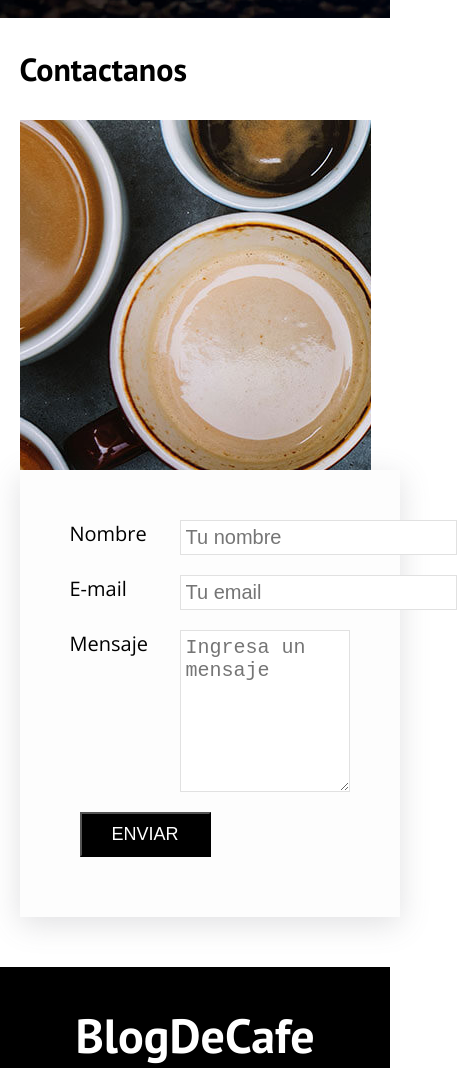
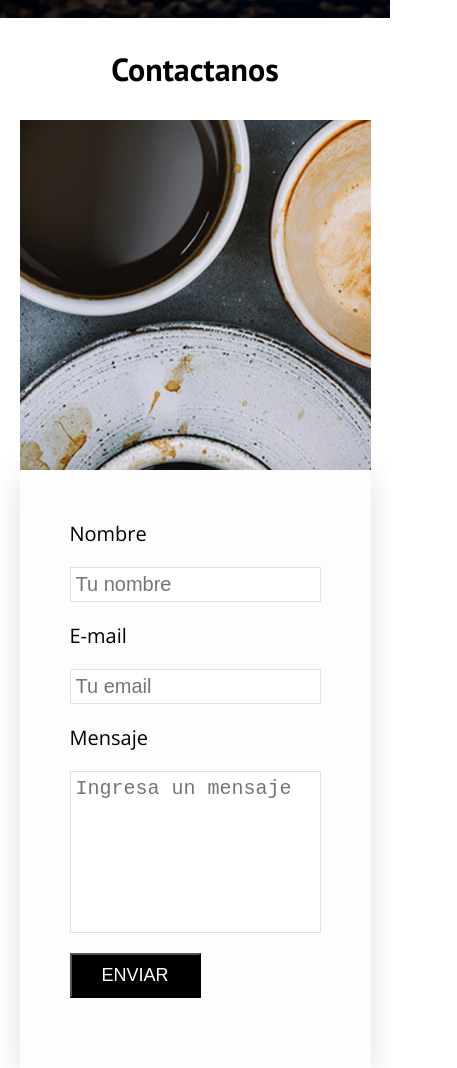
Before and after one commit to EmilianoVolk/EmilianoVolk.github.io, a plain HTML site: page proyects/proyecto2/contacto.html in a window 390 px wide. Shown: the part 582-1650 px from the top of the page, 457 px wide, since content can reach past the window. Drawn offline with nearby package versions, Linux system fonts and the light colour scheme.

Commit message:
proyect 2 details

```diff
--- a/proyects/proyecto2/contacto.html
+++ b/proyects/proyecto2/contacto.html
@@ -54,7 +54,7 @@
 
             <div class="input">
                 <label for="mensaje">Mensaje</label>
-                <textarea id="mensaje" placeholder="Ingresa un mensaje"></textarea>
+                <textarea id="mensaje" placeholder="Ingresa un mensaje" class="texarea"></textarea>
             </div>
 
 
--- a/proyects/proyecto2/style.css
+++ b/proyects/proyecto2/style.css
@@ -78,7 +78,6 @@ ul {
 
     @media(max-width: 768px) {
         display: block;
-        margin: 1rem
     }
 
 }
@@ -144,7 +143,11 @@ ul {
 }
 
 .header-text{
-    margin-top: 15rem;
+    margin-top: 10rem;
+
+    @media(min-width: 768px) {
+        margin-top: 15rem;
+    }
     text-align: center;
     color: var(--blanco);
 }
@@ -192,7 +195,7 @@ ul {
 .aside{
     display: flex;
     flex-direction: column;
-
+    margin: 2rem
 }
 
 .information h4{
@@ -258,12 +261,15 @@ ul {
 }
 
 .bloque{
-    display: grid;
-    grid-template-columns: 1fr 2fr;
     gap: 2rem;
     padding: 0 0 4rem 0;
     margin: 5rem 0;
     border-bottom: 1px solid var(--claro);
+
+    @media(min-width: 768px) {
+        display: grid;
+        grid-template-columns: 1fr 2fr;
+    }
 }
 
 .bloque:last-child{
@@ -277,26 +283,42 @@ ul {
     background-image: url(img/contacto.jpg);
     width: 100%;
     height: 40rem;
+    @media(max-width: 768px) {
+        background-position: center;
+    }
+}
+
+.contenedor-contacto{
+    h3{
+        text-align: center;
+    }
 }
 
 .formulario{
     background-color: rgb(253, 253, 253);
-    width: 80%;
+    max-width: 80%;
     margin: -5rem auto 5rem auto;
     padding: 5rem;
-    z-index: 1;
     box-shadow: rgba(100, 100, 111, 0.2) 0px 7px 29px 0px;
 }
 
 
 .input label{
-    flex: 0 0 9rem;
+    @media(min-width: 768px) {
+        flex: 0 0 9rem;
+    }
 }
+
 .input{
     font-size: 2rem;
     display: flex;
+    flex-direction: column;
     margin-bottom: 2rem;
     gap: 2rem;
+
+    @media(min-width: 768px) {
+        flex-direction: row;
+    }
 
 }
 
@@ -304,10 +326,22 @@ ul {
 .input input, textarea{
     font-size: 2rem;
     padding: .5rem;
-    flex: 1;
     border: 1px solid var(--claro);
+
+    @media(min-width: 768px) {
+        flex: 1;
+    }
 }
 
 textarea{
     height: 15rem;
+    resize: none;
 }
+
+/*Extras*/
+
+.bloque-texto{
+    h4{
+        margin-top: 2rem;
+    }
+}
```
Also changed, not shown: proyects/proyecto2/cursos.html (+1 -1 lines).
